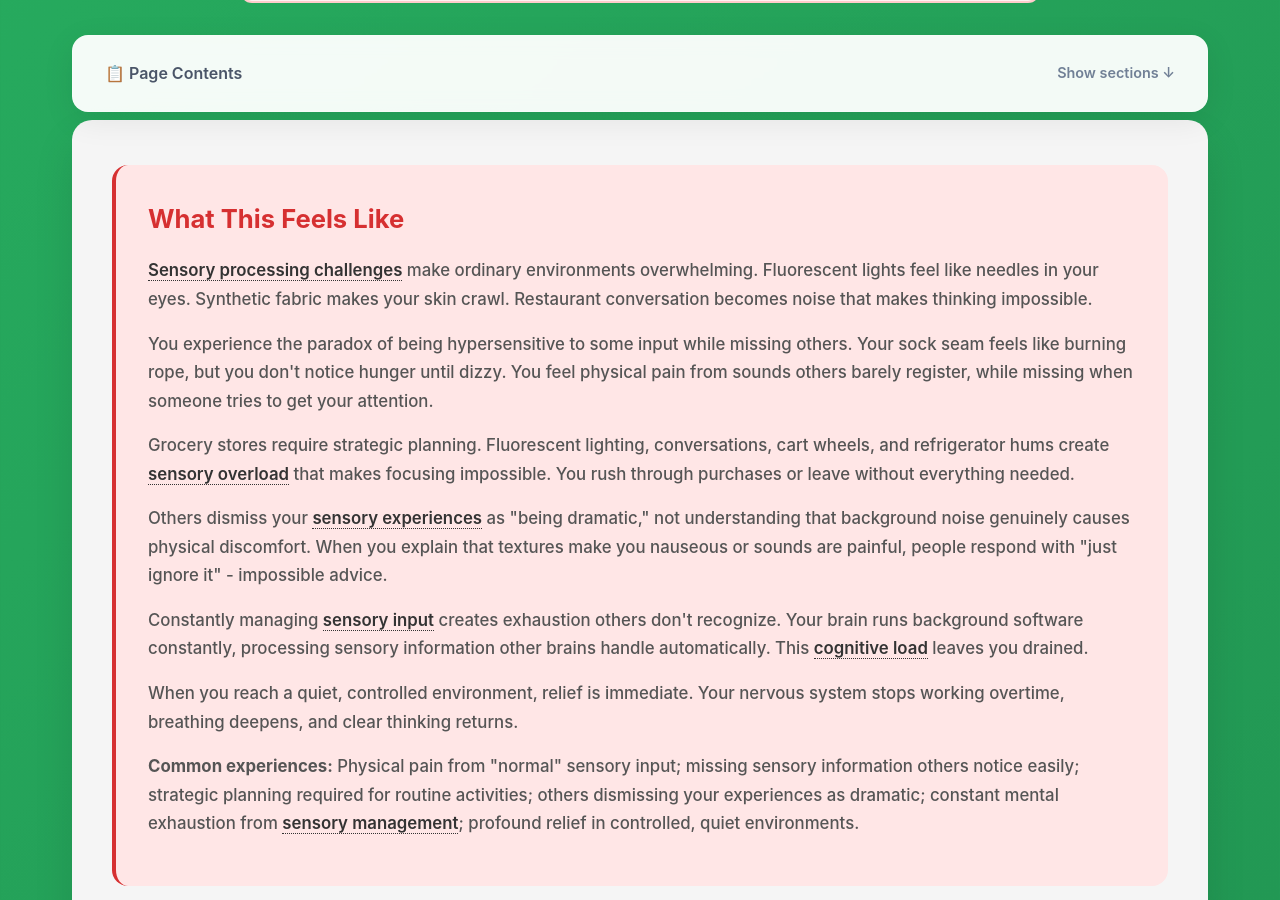
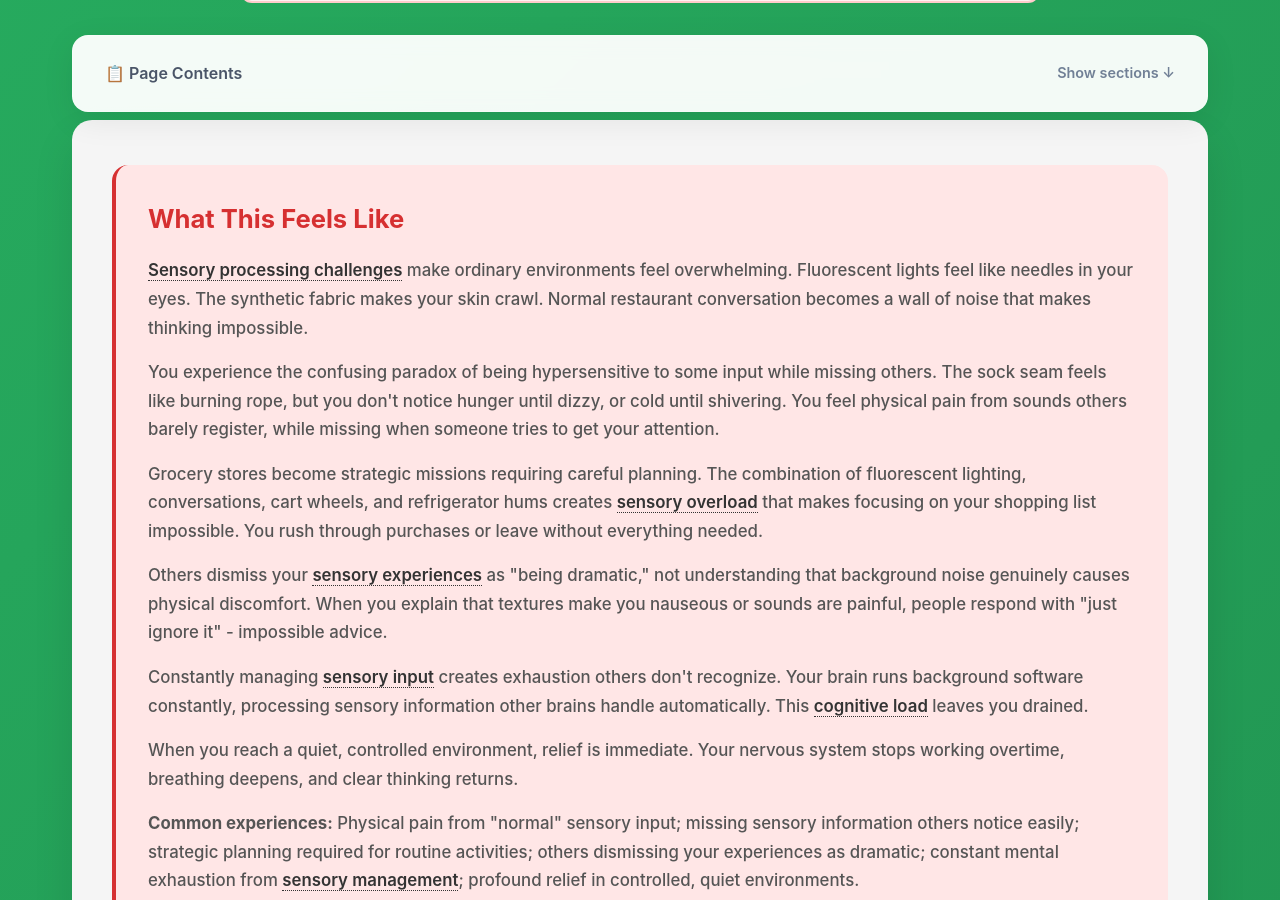
Before and after one commit to neurodivergent-survival-guide/neurodivergent-survival-guide, a Jekyll site: the page built from struggles/sensory-processing-challenges.html, in a window 1280 px wide and 900 px high, scrolled down 564 px. Built offline with Jekyll 4.4.1, drawn with Linux system fonts in a browser that asks for light colours.

Commit message:
Update sensory-processing-challenges.html

```diff
--- a/struggles/sensory-processing-challenges.html
+++ b/struggles/sensory-processing-challenges.html
@@ -25,11 +25,11 @@ search_terms: ["sounds hurt", "lights too bright", "can't stand textures", "tags
 <div class="content-card">
     <div class="what-section">
         <h2 id="what-this-feels-like">What This Feels Like</h2>
-        <p><a class="jargon">Sensory processing challenges<span class="tooltip">Difficulty managing sensory input in ways that differ from typical expectations</span></a> make ordinary environments overwhelming. Fluorescent lights feel like needles in your eyes. Synthetic fabric makes your skin crawl. Restaurant conversation becomes noise that makes thinking impossible.</p>
+        <p><a class="jargon">Sensory processing challenges<span class="tooltip">Difficulty managing sensory input in ways that differ from typical expectations</span></a> make ordinary environments feel overwhelming. Fluorescent lights feel like needles in your eyes. The synthetic fabric makes your skin crawl. Normal restaurant conversation becomes a wall of noise that makes thinking impossible.</p>
 
-        <p>You experience the paradox of being hypersensitive to some input while missing others. Your sock seam feels like burning rope, but you don't notice hunger until dizzy. You feel physical pain from sounds others barely register, while missing when someone tries to get your attention.</p>
+        <p>You experience the confusing paradox of being hypersensitive to some input while missing others. The sock seam feels like burning rope, but you don't notice hunger until dizzy, or cold until shivering. You feel physical pain from sounds others barely register, while missing when someone tries to get your attention.</p>
 
-        <p>Grocery stores require strategic planning. Fluorescent lighting, conversations, cart wheels, and refrigerator hums create <a class="jargon">sensory overload<span class="tooltip">When sensory input exceeds your brain's processing capacity</span></a> that makes focusing impossible. You rush through purchases or leave without everything needed.</p>
+        <p>Grocery stores become strategic missions requiring careful planning. The combination of fluorescent lighting, conversations, cart wheels, and refrigerator hums creates <a class="jargon">sensory overload<span class="tooltip">When sensory input exceeds your brain's processing capacity</span></a> that makes focusing on your shopping list impossible. You rush through purchases or leave without everything needed.</p>
 
         <p>Others dismiss your <a class="jargon">sensory experiences<span class="tooltip">How your nervous system processes sights, sounds, textures, and other sensory information</span></a> as "being dramatic," not understanding that background noise genuinely causes physical discomfort. When you explain that textures make you nauseous or sounds are painful, people respond with "just ignore it" - impossible advice.</p>
 
```
